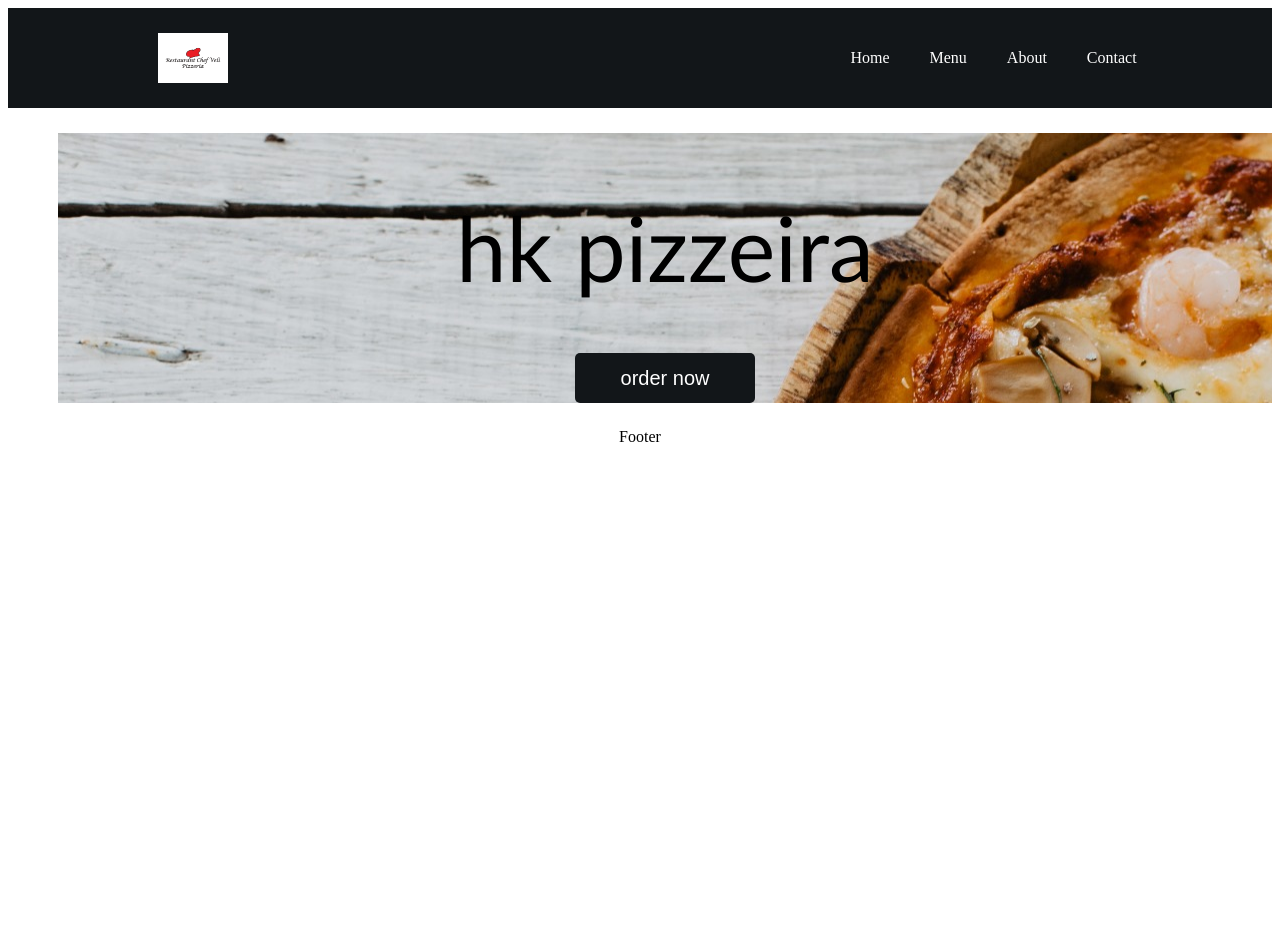
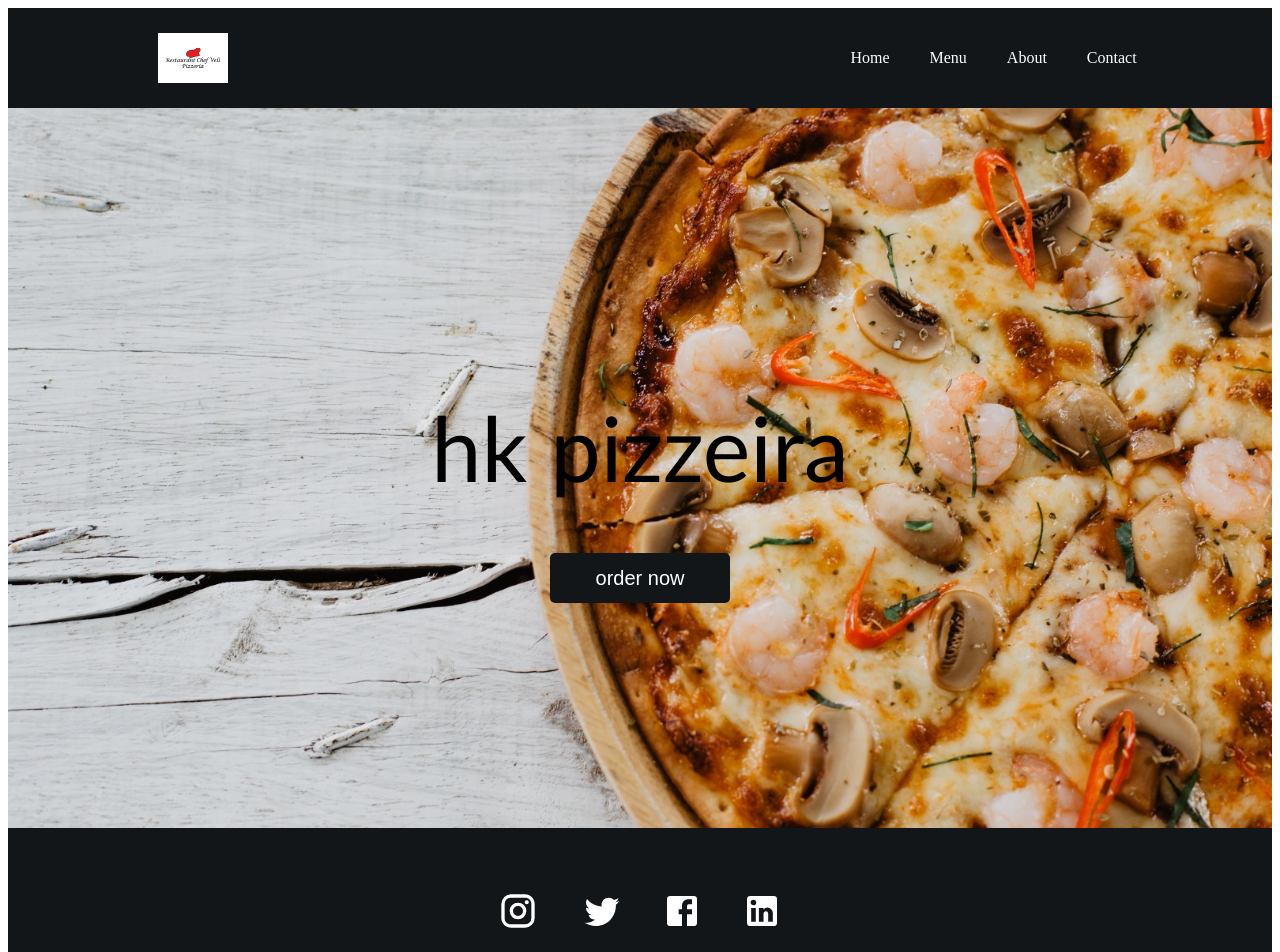
Before and after one commit to harun3851/restaurant, a React (Create React App) app: page / in a window 1280 px wide. Shown: the top 952 px of the page. Before the commit the page ends 800 px from the top, so only its background shows below. Built offline with nearby package versions, Linux system fonts and the light colour scheme.

Commit message:
footer added

```diff
--- a/src/components/Footer.js
+++ b/src/components/Footer.js
@@ -1,9 +1,25 @@
-import React from 'react'
+import React from 'react';
+import InstagramIcon from '@mui/icons-material/Instagram';
+import TwitterIcon from '@mui/icons-material/Twitter';
+import FacebookIcon from '@mui/icons-material/Facebook';
+import LinkInIcon from '@mui/icons-material/LinkedIn';
+import '../styles/Footer.css';
+
+
 
 function Footer() {
   return (
-    <div>Footer</div>
-  )
+    <div className='footer'>
+        <div className='socialMedia'>
+
+            <InstagramIcon/> <TwitterIcon /><FacebookIcon /><LinkInIcon />
+
+
+
+        </div>
+        <p>&copy; 2021 hkpizza</p>
+    </div>
+  );
 }
 
-export default Footer
+export default Footer;
--- a/src/pages/Home.js
+++ b/src/pages/Home.js
@@ -5,8 +5,8 @@ import '../styles/Home.css';
 
 function Home() {
   return (
-    <div className='home'>
-       <div className='headerContainer' style={{backgroundImage:`url(${BannerImage})`}}>
+    <div className='home'style={{backgroundImage:`url(${BannerImage})`}}>
+       <div className='headerContainer' >
         <h1>hk pizzeira</h1>
         <Link to="/menu">
         <button> order now</button>
--- a/src/pages/Menu.js
+++ b/src/pages/Menu.js
@@ -2,7 +2,9 @@ import React from 'react'
 
 function Menu() {
   return (
-    <div>Menu</div>
+    <div className='menu'>
+        <h1 >Our Menu</h1>
+    </div>
   )
 }
 
--- /dev/null
+++ b/src/styles/Footer.css
@@ -0,0 +1,21 @@
+.footer {
+    width: 100%;
+    height: 200px;
+    background-color: #121619;
+    display: flex;
+    justify-content: center;
+    align-items: center;
+    flex-direction: column;
+    padding-top: 10px;
+  }
+
+  .socialMedia svg {
+    color: white;
+    margin: 20px;
+    font-size: 40px;
+    cursor: pointer;
+  }
+
+  .footer p {
+    color: white;
+  }
--- a/src/styles/Home.css
+++ b/src/styles/Home.css
@@ -1,6 +1,6 @@
 .home {
     width: 100%;
-    height: 40vh;
+    height: 90vh;
     display: flex;
     justify-content: center;
     align-items: left;
@@ -13,7 +13,7 @@
 
   .headerContainer {
     width: auto;
-    margin-left: 50px;
+    margin: 5px;
   }
 
   .headerContainer h1 {
```
